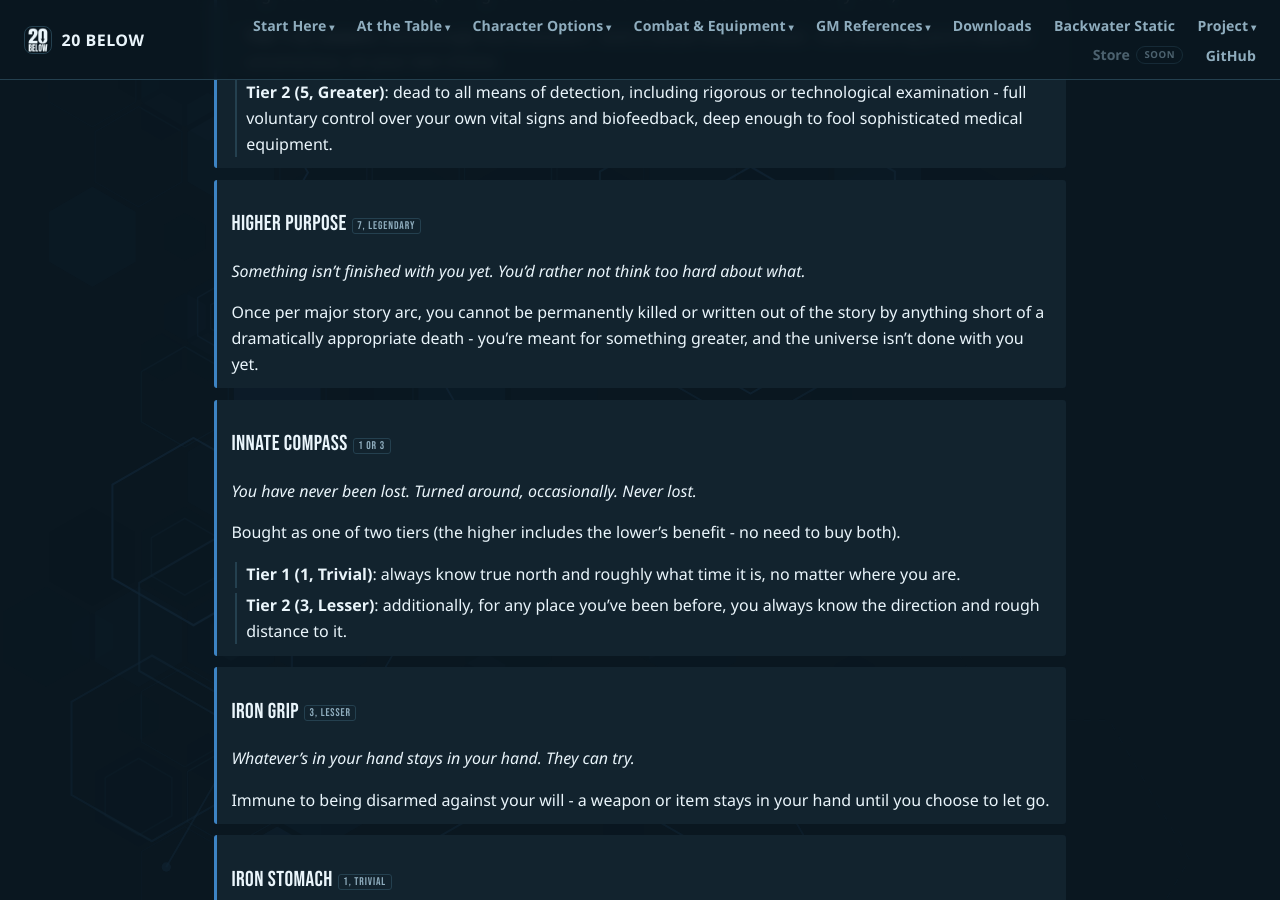
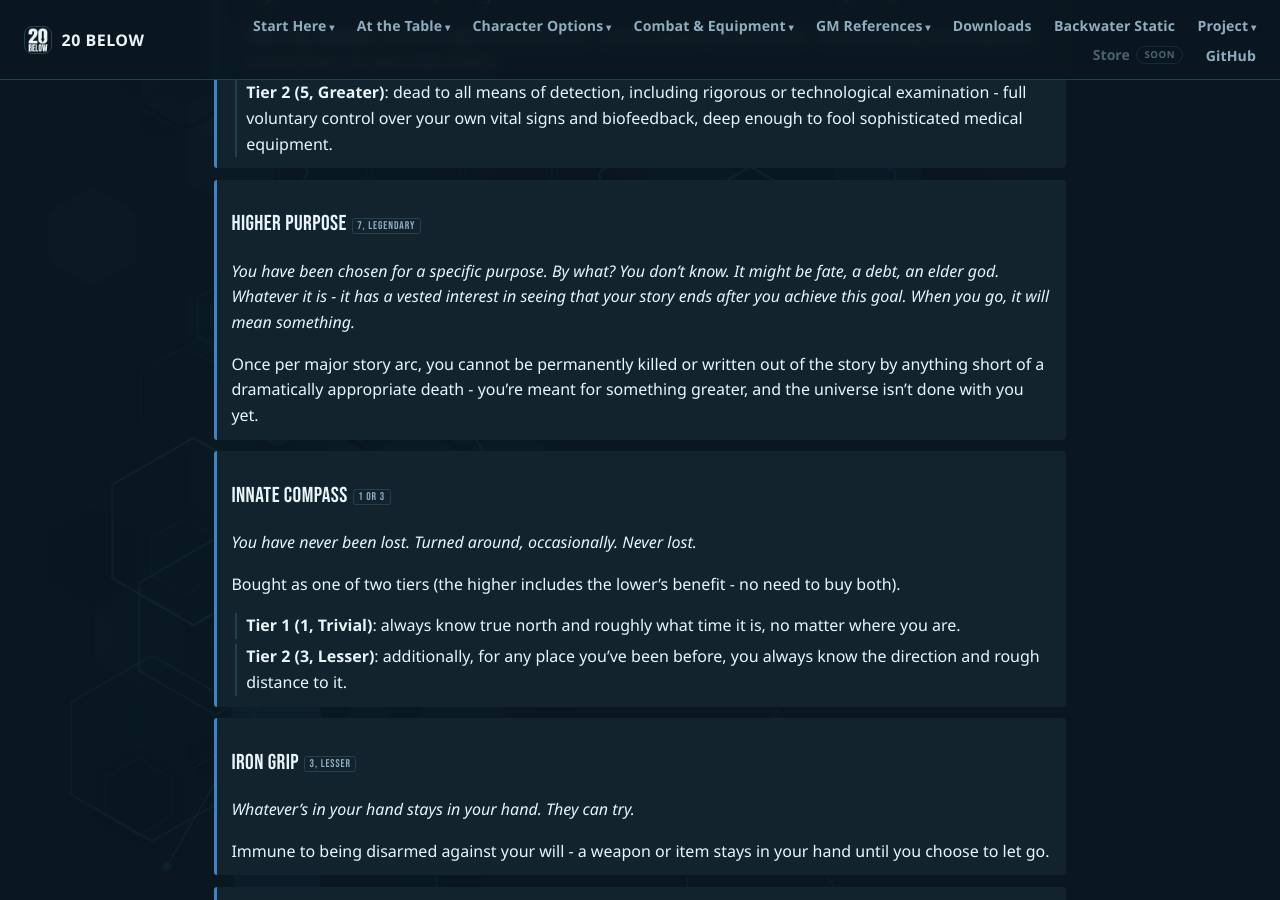
Before and after one commit to feralucce/20_Below, a Jekyll site: the page built from webbook/boons.md, in a window 1280 px wide and 900 px high, scrolled down 8159 px. Built offline with Jekyll 4.4.1, drawn with Linux system fonts in a browser that asks for light colours.

Commit message:
Boons: rework the Higher Purpose flavour
Co-Authored-By: Claude Opus 5 <noreply@anthropic.com>

```diff
--- a/webbook/boons.md
+++ b/webbook/boons.md
@@ -510,7 +510,7 @@ Bought as one of two tiers (the higher includes the lower’s benefit - no need
 
 <div class="boon-flavour" markdown="1">
 
-Something isn’t finished with you yet. You’d rather not think too hard about what.
+You have been chosen for a specific purpose. By what? You don't know. It might be fate, a debt, an elder god. Whatever it is - it has a vested interest in seeing that your story ends after you achieve this goal. When you go, it will mean something.
 
 </div>
 
```
